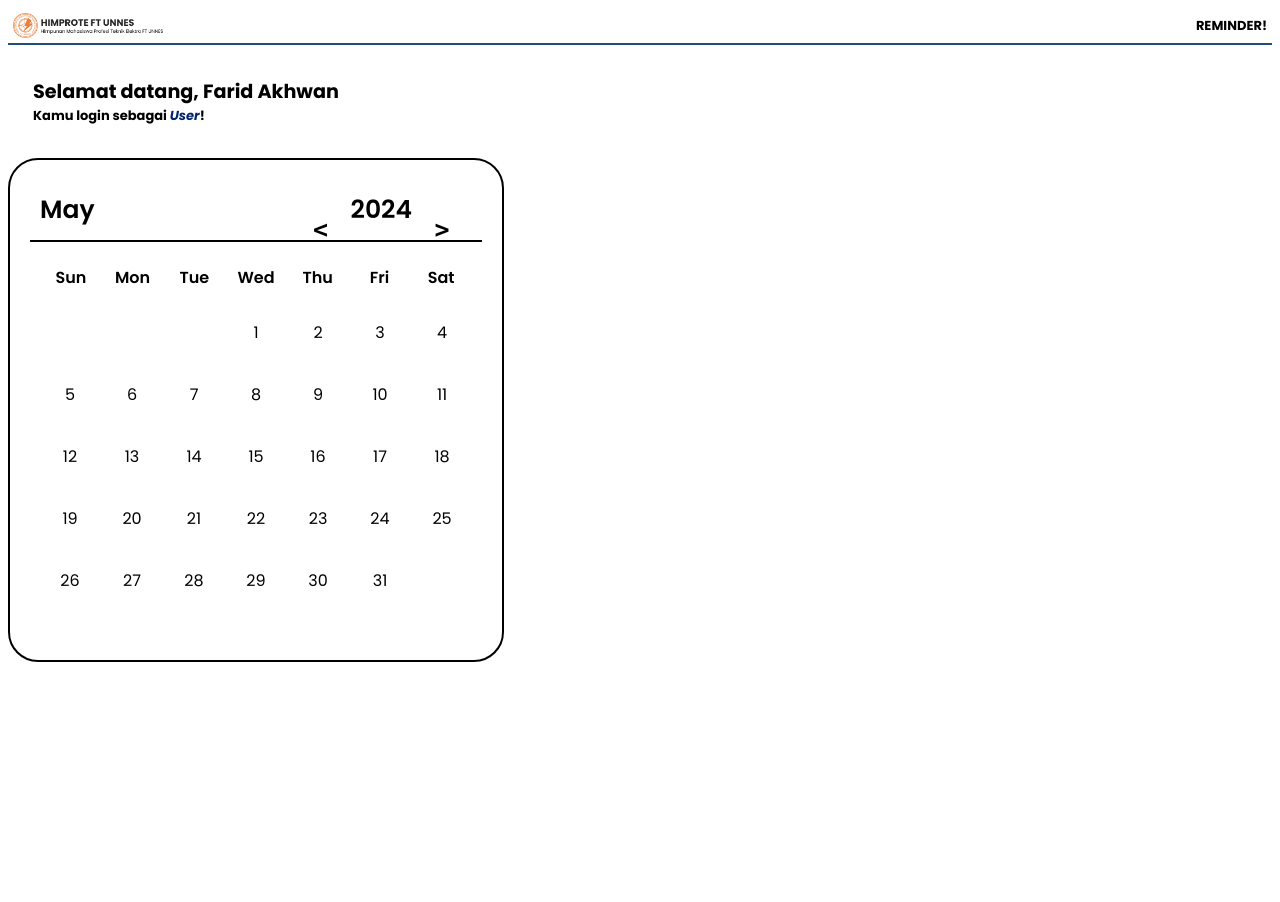
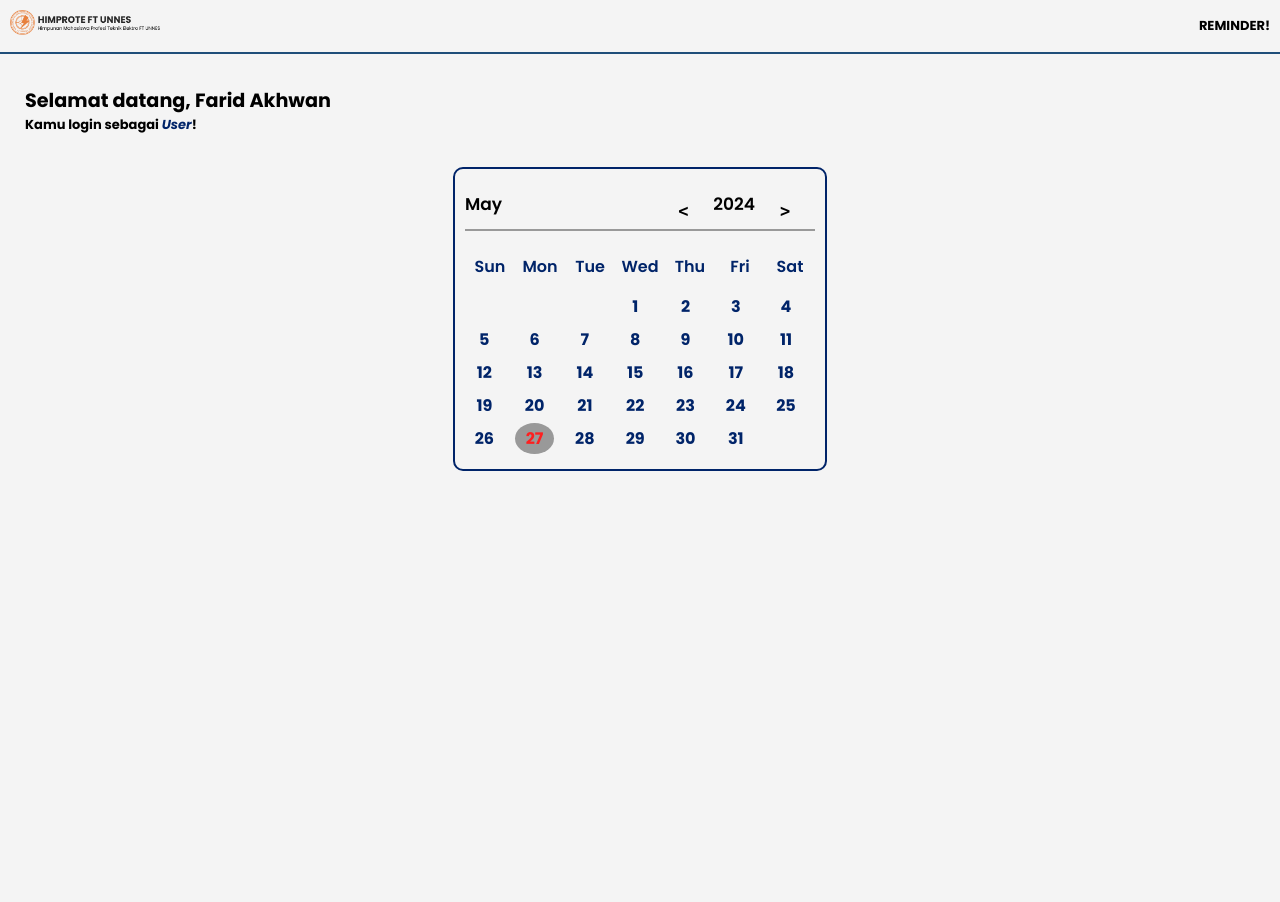
Before and after one commit to akhwan16/My-Himprote, a PHP site: page /USER/dashboarduser.html in a window 1280 px wide; the page is wider, and only the part inside the window is pictured. Shown: the top 902 px of that part. Before the commit the page ends 662 px from the top of that part, so only its background shows below. Run offline with PHP 8.4, Linux system fonts and the light colour scheme; some libraries are stand-ins or nearby versions.

Commit message:
kalender belum sesuai

```diff
--- a/USER/dashboarduser.css
+++ b/USER/dashboarduser.css
@@ -1,68 +1,74 @@
 body {
     font-family: 'Poppins', sans-serif;
+    margin: 0;
+    padding: 0;
+    background-color: #f4f4f4;
 }
+
 .header-container {
     display: flex;
     align-items: center;
     justify-content: space-between;
-    padding: 5px 5px;
+    padding: 10px;
     border-bottom: 2px solid #1f4e79;
 }
-.logo {
-    display: flex;
-    align-items: left;
-}
+
 .logo img {
     height: 25px;
 }
+
 .reminder {
     font-size: small;
     font-weight: bold;
     color: black;
 }
+
 .welcome-container {
     padding: 32px 25px;
 }
+
 .welcome-message {
     font-size: larger;
     font-weight: bold;
 }
+
 .sub-message {
     font-weight: bold;
     font-size: small;
 }
+
 .sub-message span {
     color: #002469;
     text-decoration: none;
     font-weight: bold;
     font-style: italic;
 }
+
 .calendar {
-
-    height: max-content;
-    width: max-content;
+    height: 280px;
+    width: 80%;
+    max-width: 350px;
     background-color: transparent;
-    border: 2px solid black;
-    border-radius: 30px;
-    padding: 20px;
-    position: relative;
+    border: 2px solid #002469;
+    border-radius: 10px;
+    padding: 10px;
+    margin: 0 auto;
     overflow: hidden;
-    /* transform: scale(1.25); */
 }
 
 .calendar-header {
     display: flex;
     justify-content: space-between;
     align-items: center;
-    font-size: 25px;
-    border-bottom: 2px solid black;
+    font-size: 17px;
+    border-bottom: 2px solid #999999;
     font-weight: 600;
     color: black;
-    padding: 10px;
+    padding: 5px 0;
 }
 
 .calendar-body {
-    padding: 10px;
+    padding: 10px 0;
 }
 
 .calendar-week-day {
@@ -75,23 +81,24 @@ body {
 .calendar-week-day div {
     display: grid;
     place-items: center;
-    color: black;
+    color: #002469;
 }
 
 .calendar-days {
     display: grid;
     grid-template-columns: repeat(7, 1fr);
     gap: 2px;
-    color: black;
+    color: #002469;
 }
 
 .calendar-days div {
-    width: 50px;
-    height: 50px;
+    width: 80%;
+    height: 25px;
+    font-weight: bold;
     display: flex;
     align-items: center;
     justify-content: center;
-    padding: 5px;
+    padding: 3px 0;
     position: relative;
     cursor: pointer;
     transition: all ease;
@@ -109,7 +116,7 @@ body {
 .calendar-days div span:nth-child(3) {
     width: 2px;
     height: 0;
-    background-color: black;
+    background-color: #002469 ;
 }
 
 .calendar-days div:hover span:nth-child(1),
--- a/USER/dashboarduser.html
+++ b/USER/dashboarduser.html
@@ -34,8 +34,8 @@
             <div class="year-picker">
                 <span class="year-change" id="prev-year">
                     <pre><</pre>
-                </span>
-                <span id="year">2021</span>
+                        </span>
+                    <span id="year">2021</span>
                 <span class="year-change" id="next-year">
                     <pre>></pre>
                 </span>
```
Also changed, not shown: other parts of USER/dashboarduser.css (+20 -24 lines). Lines whose indentation alone changed are shown as unchanged.
